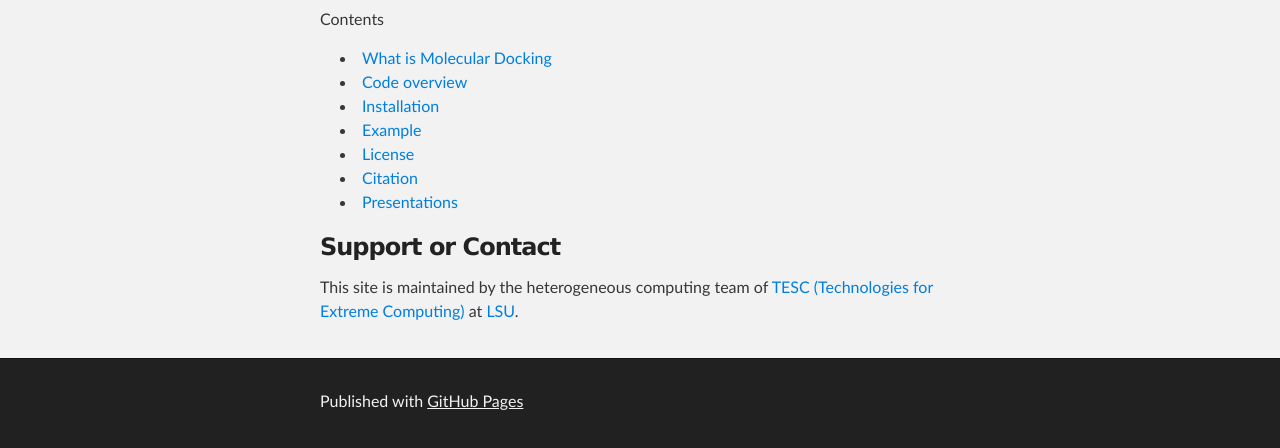
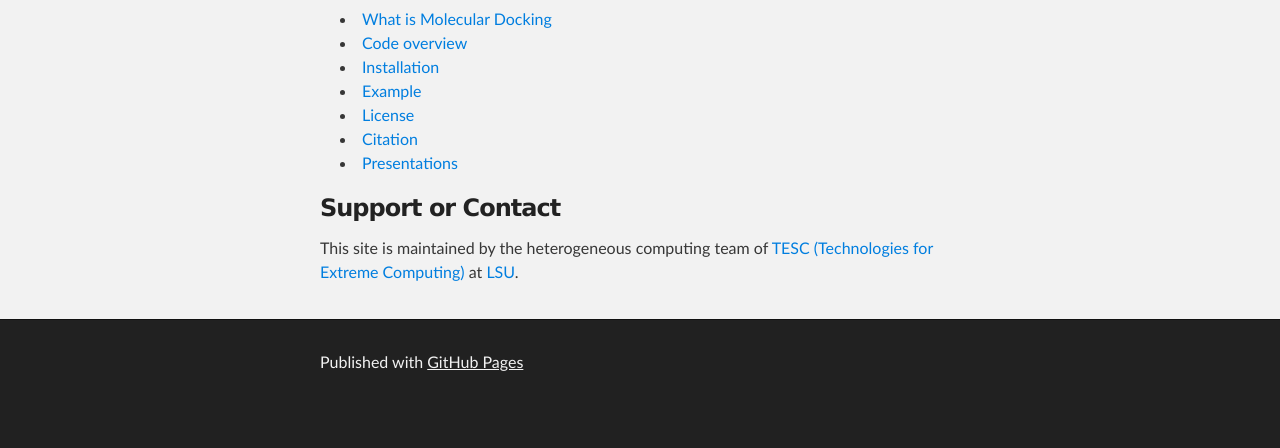
Before and after one commit to TESC-HPC/Molecular-Docking, a plain HTML site: page index.html in a window 1280 px wide. Shown: the part 459-907 px from the top of the page. After the commit the page ends 868 px from the top, so only its background shows below. Drawn offline with Linux system fonts and the light colour scheme.

Commit message:
Update index.html

```diff
--- a/index.html
+++ b/index.html
@@ -36,7 +36,7 @@
 <div dir="ltr">
     <h1>Molecular Docking documentation!<a class="headerlink" href="#molecular-docking-documentation" title="Permalink to this headline"></a></h1>
 <h5><a class="reference internal" href="http://tesc-hpc.github.io/">Contents</a></h5>
-<p>Contents</p>
+
 <div class="toctree-wrapper compound">
 <ul>
 <li class="toctree-l1"><a class="reference internal" href="intro.html">What is Molecular Docking</a></li>
```
